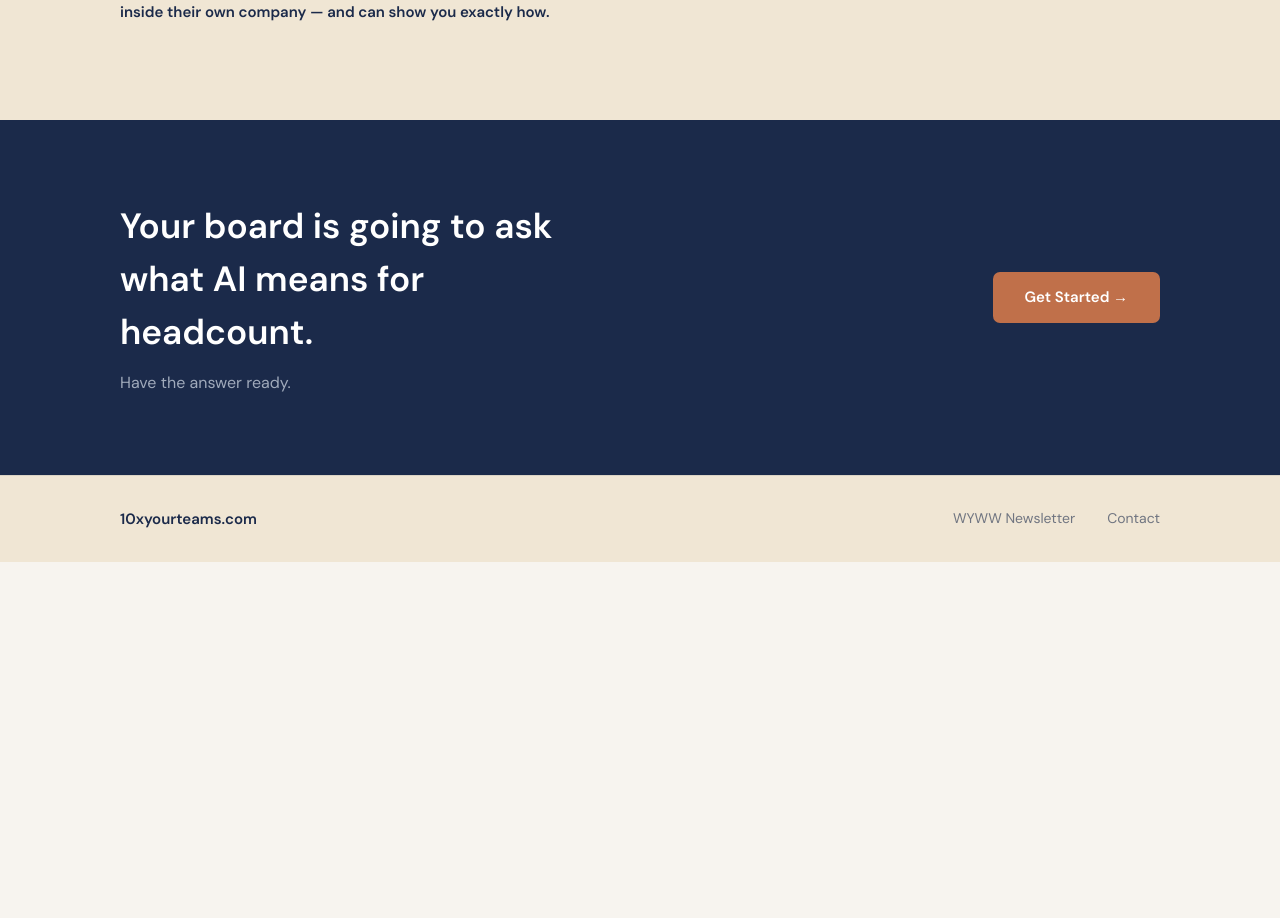
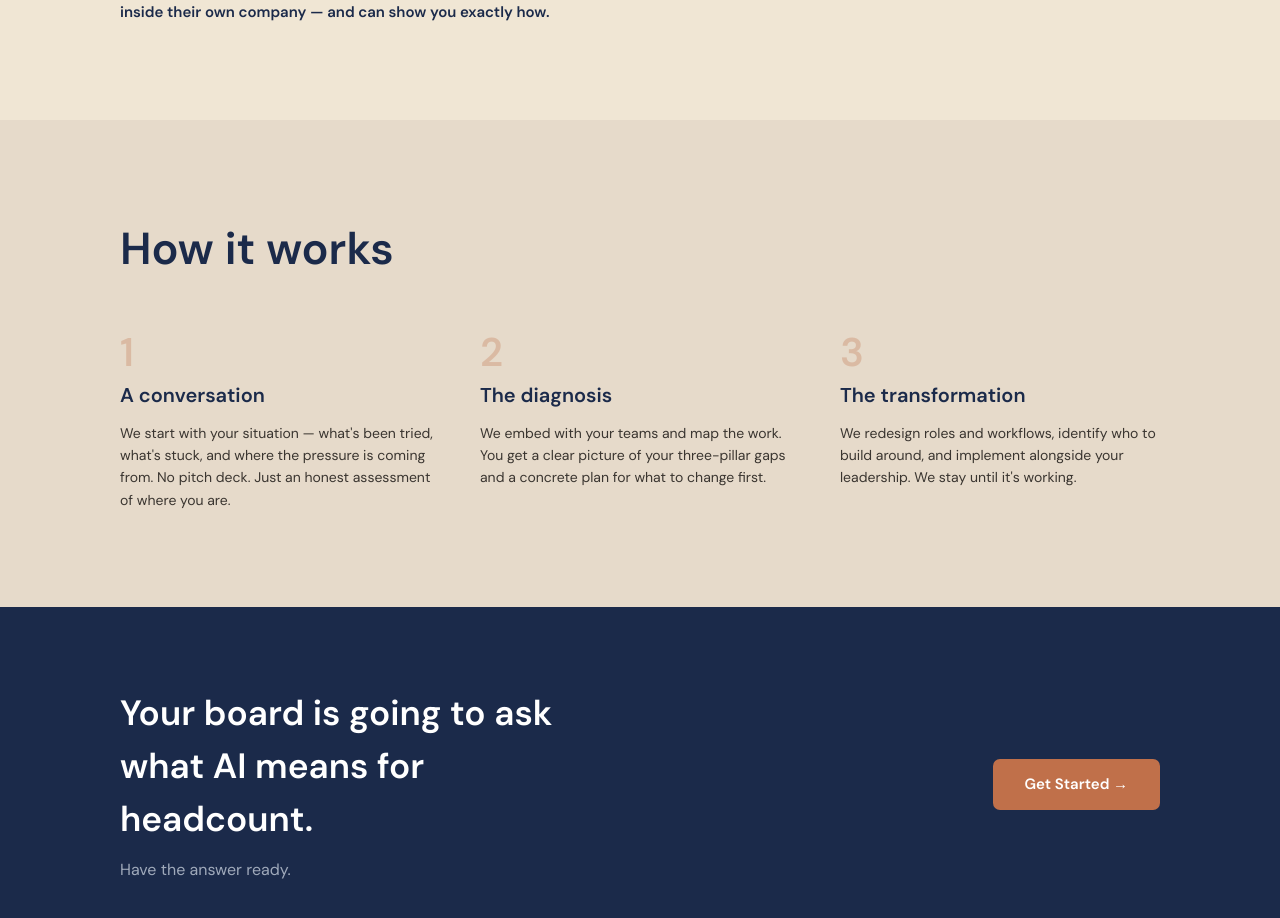
Before and after one commit to marcvallverdu/10xyourteams, a Next.js app: page / in a window 1280 px wide. Shown: the part 2860-3778 px from the top of the page. Before the commit the page ends 3422 px from the top, so only its background shows below. Built offline with nearby package versions, Linux system fonts and the light colour scheme.

Commit message:
v20: Add 'How it works' section — conversation/diagnosis/transformation
No specific timelines. Three steps: conversation, diagnosis, transformation.
Sits between 'Who this is for' and CTA for symmetry.
Uses cream-dark bg to distinguish from adjacent sections.

```diff
--- a/app/page.tsx
+++ b/app/page.tsx
@@ -220,6 +220,46 @@ export default function Home() {
         </div>
       </section>
 
+      {/* ─── HOW IT WORKS (cream-dark) ─── */}
+      <section className="bg-cream-dark py-20 md:py-24">
+        <div className="max-w-[1200px] mx-auto px-10 md:px-20">
+          <h2 className="font-sans font-bold text-[2.5rem] md:text-[2.8rem] text-navy mb-12">
+            How it works
+          </h2>
+          <div className="grid grid-cols-1 md:grid-cols-3 gap-10">
+            {[
+              {
+                step: "1",
+                title: "A conversation",
+                body: "We start with your situation — what's been tried, what's stuck, and where the pressure is coming from. No pitch deck. Just an honest assessment of where you are.",
+              },
+              {
+                step: "2",
+                title: "The diagnosis",
+                body: "We embed with your teams and map the work. You get a clear picture of your three-pillar gaps and a concrete plan for what to change first.",
+              },
+              {
+                step: "3",
+                title: "The transformation",
+                body: "We redesign roles and workflows, identify who to build around, and implement alongside your leadership. We stay until it's working.",
+              },
+            ].map((item) => (
+              <div key={item.step}>
+                <span className="font-sans font-bold text-[2.5rem] text-terracotta/30 leading-none block">
+                  {item.step}
+                </span>
+                <h3 className="font-sans font-bold text-[20px] text-navy mt-2 mb-3">
+                  {item.title}
+                </h3>
+                <p className="text-[14px] text-[#3A3530] leading-[1.6]">
+                  {item.body}
+                </p>
+              </div>
+            ))}
+          </div>
+        </div>
+      </section>
+
       {/* ─── BOTTOM CTA (navy) ─── */}
       <section id="contact" className="bg-navy py-16 md:py-20">
         <div className="max-w-[1200px] mx-auto px-10 md:px-20">
```
